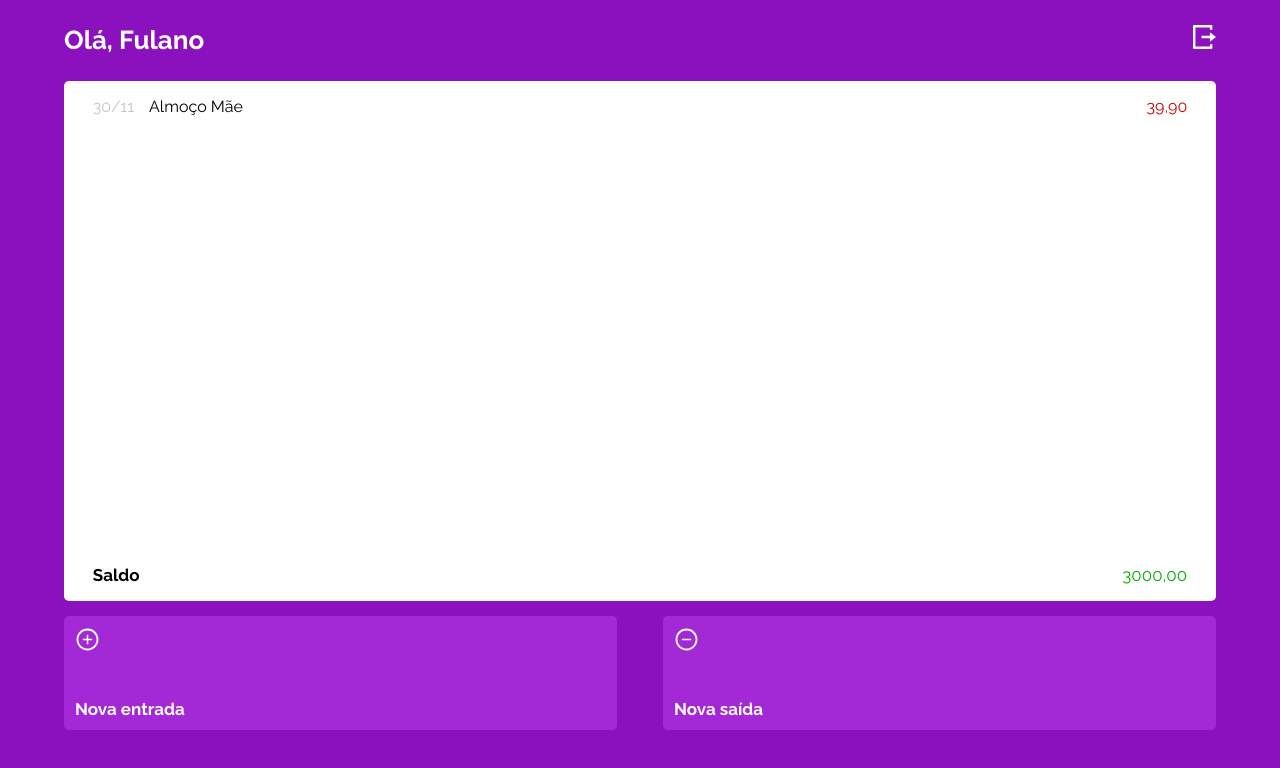
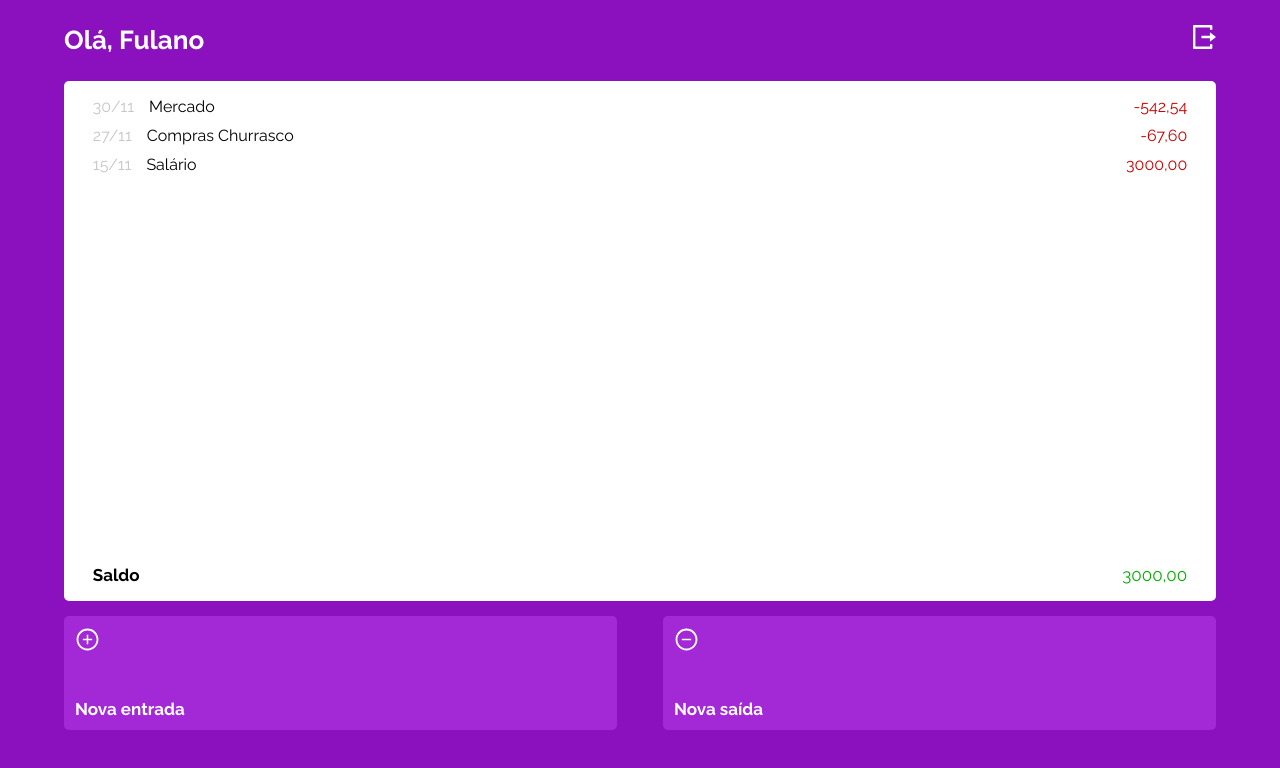
Before and after one commit to yagoluisr/projeto13-mywallet-front, a React (Create React App) app: page / in a window 1280 px wide. Shown: the top 768 px of the page. Built offline with nearby package versions, Linux system fonts and the light colour scheme; a web font is replaced by a local one.

Commit message:
Tela principal: renderizando itens dinâmicamente

```diff
--- a/src/components/Home.js
+++ b/src/components/Home.js
@@ -4,6 +4,26 @@ import { ReactComponent as More } from './Assets/More.svg';
 import { ReactComponent as Less } from './Assets/Less.svg';
 
 export default function Home() {
+
+    const extract = [
+        {
+            date: '30/11',
+            description: 'Mercado',
+            value: '-542,54'
+        },
+        {
+            date: '27/11',
+            description: 'Compras Churrasco',
+            value: '-67,60'
+        },
+        {
+            date: '15/11',
+            description: 'Salário',
+            value: '3000,00'
+        }
+    ]
+
+
     return (
         <Container>
             <Header>
@@ -12,15 +32,21 @@ export default function Home() {
             </Header>
 
             <Historic>
-                {/* <span>Não há registros de entrada ou saída</span> */}
+                { extract.length === 0 ?
+                    <span>Não há registros de entrada ou saída</span>
+                :
+                <>
                     <Extract>
-                    <div>
-                        <Date>30/11</Date>
+
+                        {extract.map((obj,key) => (
+                            <div key={key}>
+                                <Date>{obj.date}</Date>
                                 <Description>
-                            <h6>Almoço Mãe</h6>
-                            <h5>39,90</h5>
+                                    <h6>{obj.description}</h6>
+                                    <h5>{obj.value}</h5>
                                 </Description>
                             </div>
+                        ))}
 
                     </Extract>
 
@@ -28,6 +54,8 @@ export default function Home() {
                         <Result>Saldo</Result>
                         <Value>3000,00</Value>
                     </Balance>
+                </>
+                }
 
             </Historic>
 
@@ -134,7 +162,7 @@ const Extract = styled.div`
 
     div {
         display: flex;
-
+        margin-bottom: 5px;
     }
 
 `
```
Lines whose indentation alone changed are shown as unchanged.
